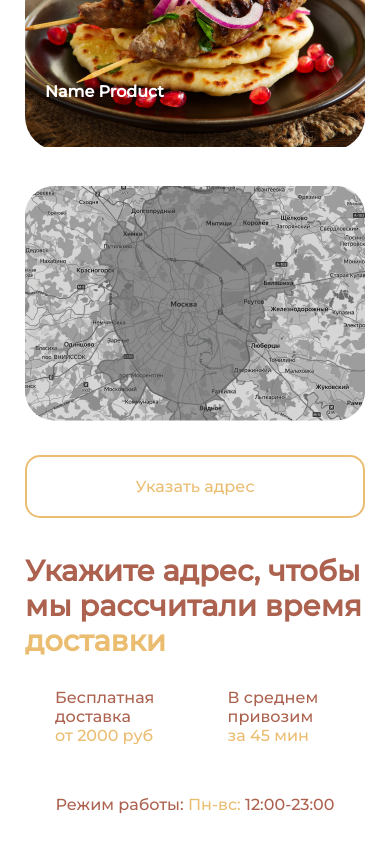
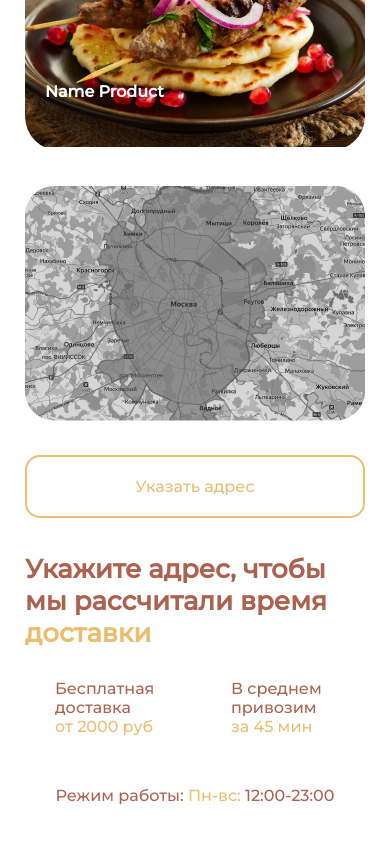
Before and after one commit to MaarkSweet/Shardan-Rest, a plain HTML site: page mobile.html in a window 390 px wide. Shown: the part 1074-1918 px from the top of the page. Drawn offline with Linux system fonts and the light colour scheme.

Commit message:
Update mobile.css

```diff
--- a/mobile.css
+++ b/mobile.css
@@ -130,6 +130,9 @@ a {
         margin-top: 35px;
         justify-content: center;
     }
+    .map img {
+        width: 100%;
+    }
     .work_mode {
         margin-top: 35px;
     }
@@ -149,8 +152,9 @@ a {
         margin-top: 30px;
     }
     .location_info_head {
+        margin: 0 auto;
         margin-top: 35px;
-        font-size: 29px;
+        font-size: 26px;
     }
     .location_info_carts {
         display: flex;
@@ -161,4 +165,7 @@ a {
         background-color: white;
         border-radius: 25px;
     }
+    .location_info_cart:first-child {
+        margin-right: 7px;
+    }
 }
```
